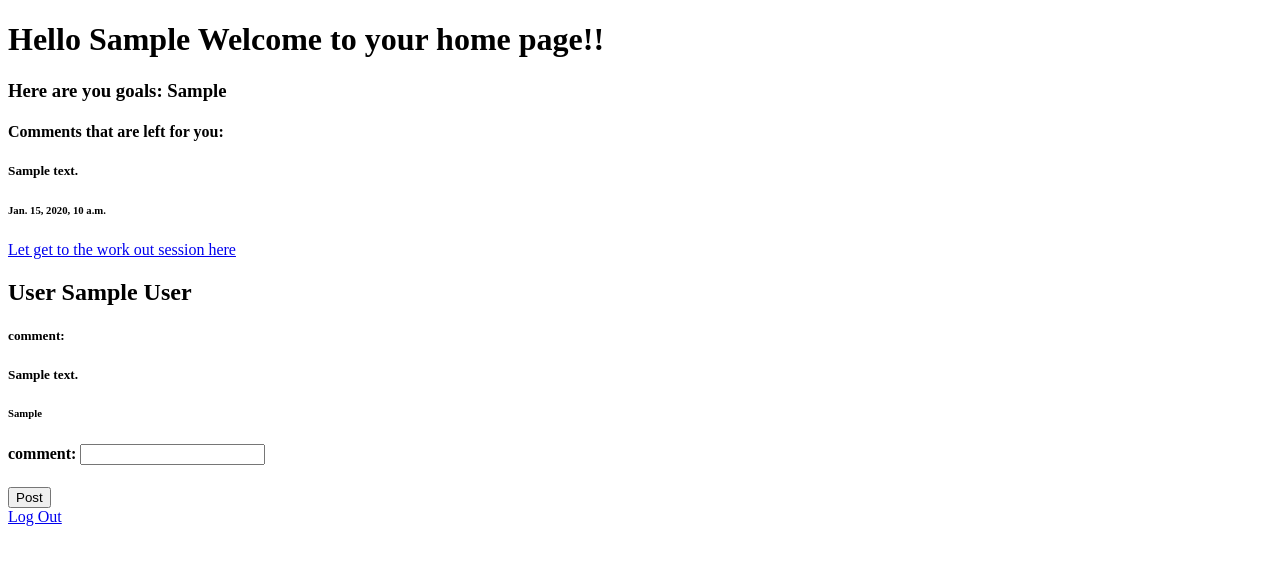
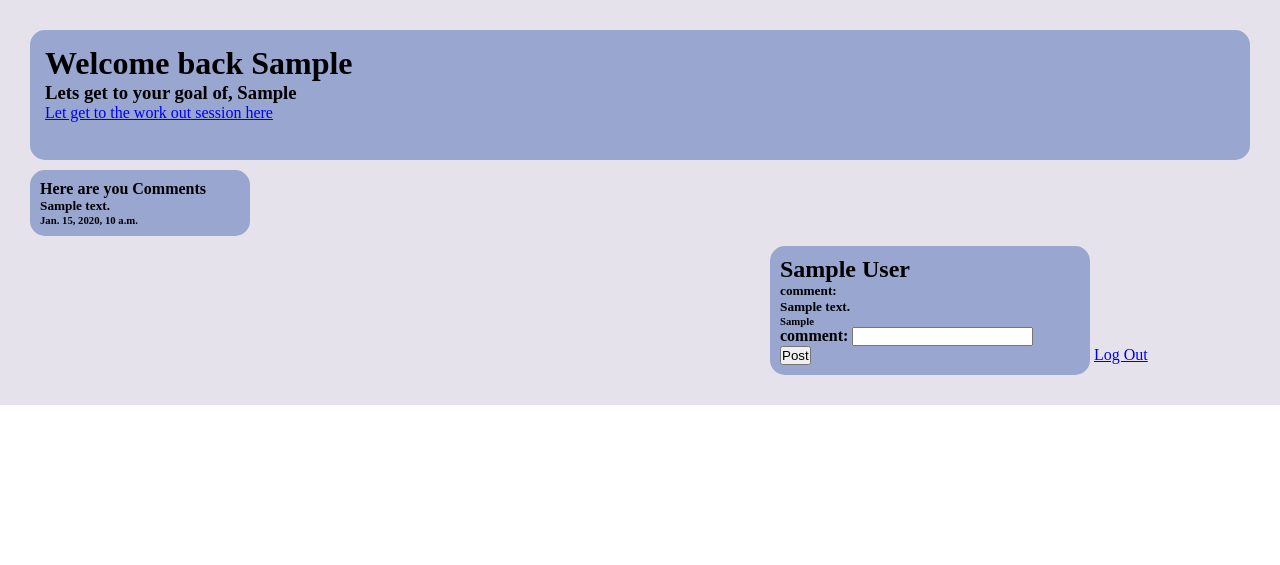
Before and after one commit to proj-algos-july2020/solo_project_jeffJ, a Django app: template petesapp/templates/user.html in a window 1280 px wide. Shown: the top 565 px of the page. Run offline with Django 3.2, Linux system fonts and the light colour scheme; the template is opened without the code that fills it: values that come from a table or form of the project are taken from there, others are empty; tables that the repository leaves empty hold one stand-in row (values such as "Sample post").

Commit message:
added css to userhome page

```diff
--- /dev/null
+++ b/petesapp/static/css/social.css
@@ -0,0 +1,44 @@
+* {
+    margin: 0;
+    padding: 0;
+}
+.container {
+    width: 0px auto;
+    height: 0px auto;
+    margin: 0px auto;
+    padding: 30px;
+    background-color: rgb(230, 226, 235);
+}
+.user{
+    height: 100px;
+    width: 0px auto;
+    border-radius: 15px;
+    border: 5px, black;
+    padding: 15px;
+    background-color: rgb(152, 166, 208);
+}
+.usercomments{
+    height: 0px auto;
+    width: 200px;
+    border-radius: 15px;
+    outline-width: 5px;
+    padding: 10px;
+    margin-top: 10px;
+    background-color: rgb(152, 166, 208);
+    display: inline-block;
+    vertical-align: top;
+
+}
+.users{
+
+        height: 0px auto;
+        width: 300px;
+        border-radius: 15px;
+        margin-left: 740px;
+        padding: 10px;
+        margin-top: 10px;
+        background-color: rgb(152, 166, 208);
+        display: inline-block;
+
+
+}
--- a/petesapp/templates/user.html
+++ b/petesapp/templates/user.html
@@ -3,28 +3,35 @@
 <head>
     <meta charset="UTF-8">
     <meta name="viewport" content="width=device-width, initial-scale=1.0">
-    <title>Login (user name)</title>
+    <title>Home Page</title>
+    {% load static %}
+    <link rel="stylesheet" href="{% static 'css/social.css' %}">
+    <script src="{% static 'js/script.js' %}"></script>
 </head>
 <body>
-    <div>
-        <h1>Hello {{current_user.first_name}} Welcome to your home page!! </h1>
-        <h3>Here are you goals:  {{current_user.workout_goals}} </h3>
+    <div class="container">
+        <div class="user">
+            <h1> Welcome back {{current_user.first_name}}  </h1>
+            <h3> Lets get to your goal of, {{current_user.workout_goals}}  </h3>
+            <a href="/video">Let get to the work out session here</a>
         </div>
 
-    <h4>Comments that are left for you: </h4>
+        <div class="usercomments">
+            <h4>Here are you Comments </h4>
             <div>
                 {% for comment in current_user.comments.all %}
                     <h5>{{comment.comment}}</h5>
                     <h6>{{comment.created_at}}</h6>
                 {% endfor %}
             </div>
-
-    <a href="/video">Let get to the work out session here</a>
+        </div>
 
 
-        <div>
+
+
+            <div class="users">
                 {% for user in users %}
-                <h2>User {{user.first_name}} {{user.last_name}}</h2>
+                    <h2>{{user.first_name}} {{user.last_name}}</h2>
                     <h5>comment:</h5>
                     {% for comment in user.comments.all%}
 
@@ -55,6 +62,7 @@
             </div>
 
         <a href="/logout">Log Out</a>
+    </div>
 
 
 
```
Also changed, not shown: README.md. Lines whose indentation alone changed are shown as unchanged.
